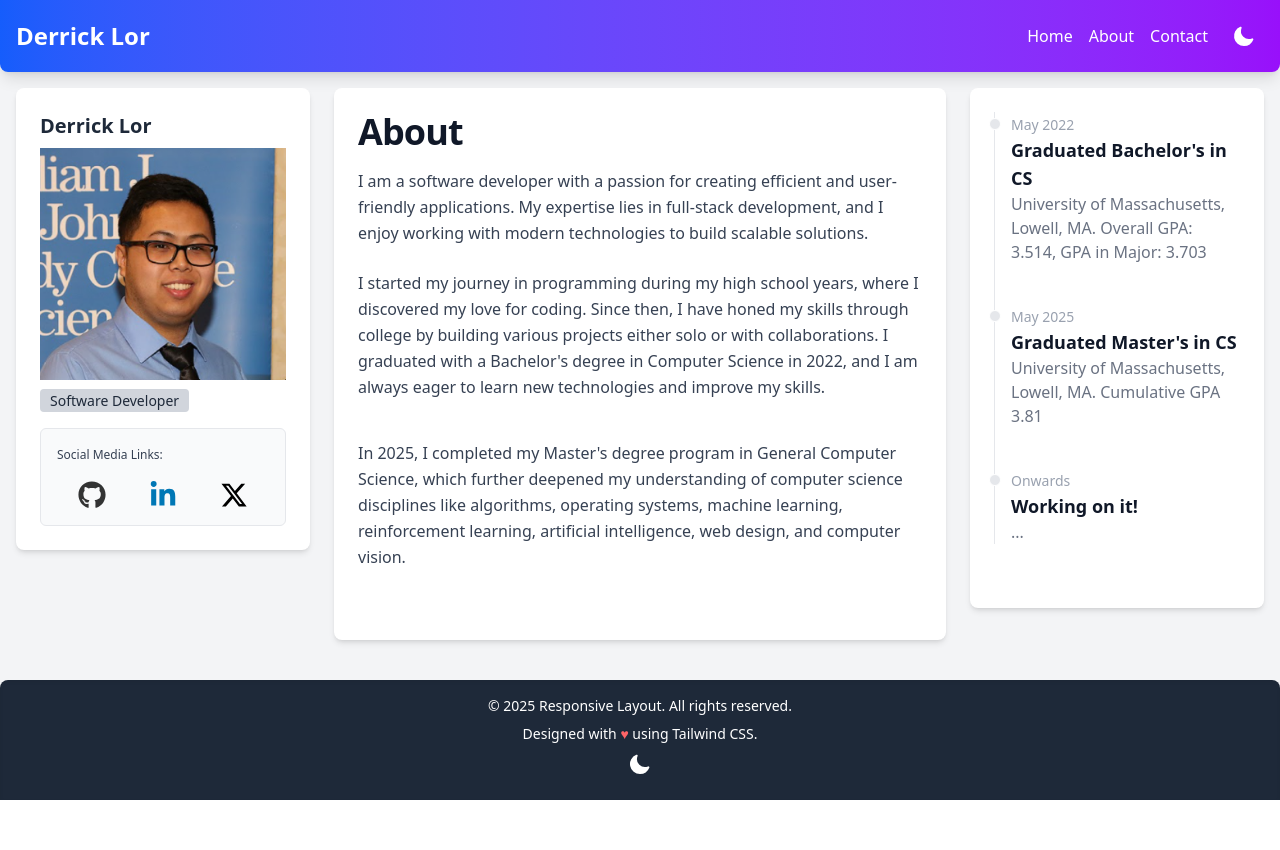
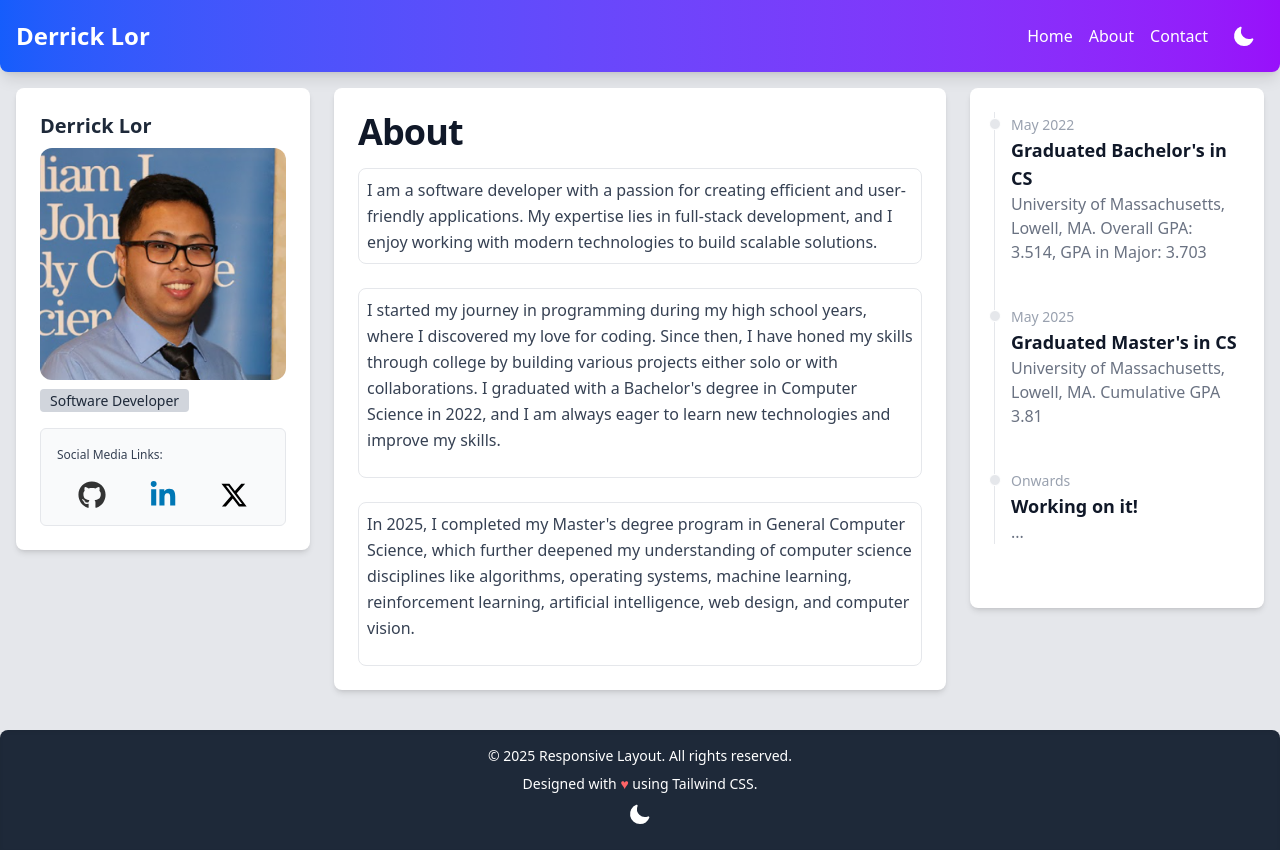
Before and after one commit to derricklor/derricklor.github.io, a React (Vite) app: page /#/about in a window 1280 px wide. Before the commit the page ends 800 px from the top, so only its background shows below. Built offline with nearby package versions, Linux system fonts and the light colour scheme.

Commit message:
update css

```diff
--- a/src/App.jsx
+++ b/src/App.jsx
@@ -72,7 +72,7 @@ function App() {
 
     return (
         // Body with base light mode styles and dark mode variants
-        <div className="flex flex-col min-h-screen font-inter bg-gray-100 text-gray-900 transition-colors duration-300 ease-in-out dark:bg-gray-900 dark:text-gray-100">
+        <div className="flex flex-col min-h-screen font-inter bg-gray-200 text-gray-900 transition-colors duration-300 ease-in-out dark:bg-gray-900 dark:text-gray-100">
 
             <HashRouter basename="/">
                 <Header isDarkTheme={isDarkTheme} toggleTheme={toggleTheme} />
--- a/src/components/About.jsx
+++ b/src/components/About.jsx
@@ -6,10 +6,10 @@ function About() {
         <div className="container mx-auto flex-grow p-4 grid grid-cols-1 md:grid-cols-3 lg:grid-cols-4 gap-6">
 
             {/* Left Sidebar (visible on md screens and up) */}
-            <aside className="bg-white p-6 rounded-lg shadow-md max-h-fit md:col-span-1 lg:col-span-1 order-2 md:order-1 dark:bg-gray-800 dark:text-gray-200 dark:shadow-xl">
+            <aside className="bg-white p-6 rounded-lg shadow-md h-fit md:col-span-1 lg:col-span-1 order-2 md:order-1 dark:bg-gray-800 dark:text-gray-200 dark:shadow-xl">
                 <h2 className="text-xl font-semibold mb-2 text-gray-800 dark:text-gray-100">Derrick Lor</h2>
 
-                <img className="w-full block mb-2" src="/profilepic_derricklor.png" alt="profile image"></img>
+                <img className="w-full block mb-2 rounded-xl" src="/profilepic_derricklor.png" alt="profile image"></img>
                 <span class="bg-gray-300 text-gray-800 text-sm font-medium me-2 px-2.5 py-0.5 rounded-sm dark:bg-gray-700 dark:text-gray-300">
                     Software Developer
                 </span>
@@ -61,24 +61,34 @@ function About() {
                 <h2 className="mb-4 text-4xl tracking-tight font-extrabold text-gray-900 dark:text-white">
                     About
                 </h2>
-                <p className="text-gray-700 leading-relaxed mt-4 dark:text-gray-300">
+                <section className="border-1 border-gray-200 p-2 rounded-lg dark:border-gray-700">
+                    <p className="text-gray-700 leading-relaxed dark:text-gray-300">
                         I am a software developer with a passion for creating efficient and user-friendly applications. My expertise lies in full-stack development, and I enjoy working with modern technologies to build scalable solutions.
                     </p>
+                </section>
+
                 <br></br>
+
+                <section className="border-1 border-gray-200 p-2 rounded-lg dark:border-gray-700">
                     <p className="text-gray-700 leading-relaxed mb-4 dark:text-gray-300">
                         I started my journey in programming during my high school years, where I discovered my love for coding.
                         Since then, I have honed my skills through college by building various projects either solo or with collaborations.
                         I graduated with a Bachelor's degree in Computer Science in 2022, and I am always eager to learn new technologies and improve my skills.
                     </p>
+                </section>
+
                 <br></br>
+
+                <section className="border-1 border-gray-200 p-2 rounded-lg dark:border-gray-700">
                     <p className="text-gray-700 leading-relaxed mb-4 dark:text-gray-300">
                         In 2025, I completed my Master's degree program in General Computer Science, which further deepened my understanding of computer science disciplines
                         like algorithms, operating systems, machine learning, reinforcement learning, artificial intelligence, web design, and computer vision.
                     </p>
+                </section>
             </main>
 
             {/* Right Sidebar (visible on lg screens and up) */}
-            <aside className="bg-white p-6 rounded-lg shadow-md max-h-fit lg:col-span-1 order-3 md:col-span-3 dark:bg-gray-800 dark:text-gray-200 dark:shadow-xl">
+            <aside className="bg-white p-6 rounded-lg shadow-md h-fit lg:col-span-1 order-3 md:col-span-3 dark:bg-gray-800 dark:text-gray-200 dark:shadow-xl">
 
                 <ol className="relative border-s border-gray-200 dark:border-gray-700">
                     <li className="mb-10 ms-4">
--- a/src/components/Contact.jsx
+++ b/src/components/Contact.jsx
@@ -2,8 +2,8 @@ import React from 'react';
 
 export default function Contact() {
     return (
-        <div className="container mx-auto flex-grow p-4 grid gap-6">
-        <section className="bg-white p-6 rounded-lg shadow-md col-span-2  dark:bg-gray-800 dark:text-gray-200 dark:shadow-xl">
+        <div className="flexbox mx-auto flex-grow p-4 gap-6 ">
+            <section className="bg-white p-6 rounded-lg shadow-md w-fit dark:bg-gray-800 dark:text-gray-200 dark:shadow-xl">
                     <div className="py-8 lg:py-16 px-4 mx-auto max-w-screen-md">
                         <h2 className="mb-4 text-4xl tracking-tight font-extrabold text-center text-gray-900 dark:text-white">
                             Contact Me</h2>
--- a/src/components/Home.jsx
+++ b/src/components/Home.jsx
@@ -21,12 +21,12 @@ function Home() {
         <div className="container mx-auto flex-grow p-4 grid gap-6">
 
             {/* Main Content */}
-            <main className="bg-white p-6 rounded-lg shadow-md col-span-2  dark:bg-gray-800 dark:text-gray-200 dark:shadow-xl">
+            <main className="bg-gray-100 p-6 rounded-lg shadow-md col-span-2  dark:bg-gray-800 dark:text-gray-200 dark:shadow-xl">
                 <h2 className="text-2xl font-semibold mb-4 text-gray-800 dark:text-gray-100">Home</h2>
 
-                <section className="bg-white rounded-lg dark:bg-gray-800">
+                <section className="">
                     <div className="gap-8 items-center py-8 px-4 mx-auto max-w-screen-xl xl:gap-16 md:grid md:grid-cols-2 sm:py-16 lg:px-6">
-                        <img className="w-full" src="IMG_7231.jpg" alt="dashboard image"></img>
+                        <img className="w-full rounded-xl" src="IMG_7231.jpg" alt="dashboard image"></img>
                         <div className="mt-4 md:mt-0">
                             <h2 className="mb-4 text-4xl tracking-tight font-extrabold text-gray-900 dark:text-white">
                                 Derrick Lor
@@ -51,7 +51,7 @@ function Home() {
 
                 {/*<p className="text-gray-700 leading-relaxed mt-4 dark:text-gray-300"> Lorem ipsum dolor sit amet consectetur adipisicing elit. Corporis delectus inventore exercitationem quod dolorum? Iusto, voluptas reiciendis a totam, hic dicta, ullam tempora facilis expedita ipsam optio quos? Minus, facilis.</p>*/}
 
-                <section className="bg-gray-100 p-6 rounded-lg border-1 border-gray-300 dark:border-gray-600 shadow-md col-span-2 dark:bg-gray-900 dark:text-gray-200 dark:shadow-xl antialiased ">
+                <section className="bg-gray-50 p-6 rounded-lg border-1 border-gray-300 dark:border-gray-600 shadow-md col-span-2 dark:bg-gray-700 dark:text-gray-200 dark:shadow-xl antialiased ">
                     <div className="max-w-screen-xl px-4 py-8 mx-auto lg:px-6 sm:py-16 lg:py-24">
                         <div className="max-w-2xl mx-auto text-center">
                             <h2 className="text-3xl font-extrabold leading-tight tracking-tight text-gray-900 sm:text-4xl dark:text-white">
--- a/src/components/Notice.jsx
+++ b/src/components/Notice.jsx
@@ -2,7 +2,7 @@
 
 export default function Notice({color, message}) {
     return (
-        <div className={`bg-${color}-50 mt-4 p-4 border border-${color}-200 rounded-md text-${color}-700 text-sm dark:bg-${color}-900 dark:text-${color}-200 dark:border-${color}-600`} >
+        <div className={`bg-${color}-50 mt-4 p-4 border border-${color}-200 rounded-md text-${color}-700 text-sm dark:bg-${color}-700 dark:text-${color}-200 dark:border-${color}-600`} >
             <p>{message}</p>
         </div>
     );
--- a/src/components/ProjectCard.jsx
+++ b/src/components/ProjectCard.jsx
@@ -1,7 +1,9 @@
 export default function ProjectCard({ engine, title, desc, link}) {
 
     return (
-        <div className="project-card space-y-4 opacity-0 translate-y-10 transition-all duration-700">
+        <div className="project-card space-y-4 opacity-0 translate-y-10 transition-all duration-700
+        border-2 border-gray-300 bg-white p-6 rounded-lg shadow-md hover:shadow-xl dark:border-gray-600 dark:bg-gray-600
+        dark:text-gray-200 dark:shadow-md dark:hover:shadow-xl antialiased">
             <span
                 className="bg-gray-300 text-gray-900 text-xs font-medium inline-flex items-center px-2.5 py-0.5 rounded dark:bg-gray-700 dark:text-gray-300">
                 {engine}
```
Lines whose indentation alone changed are shown as unchanged.
